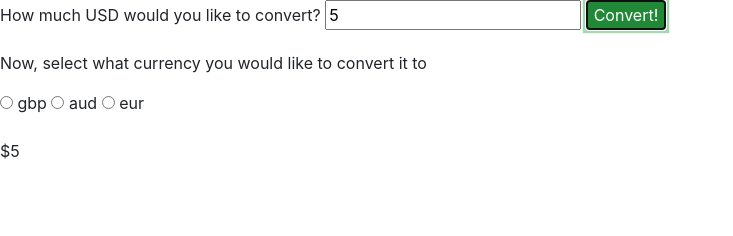
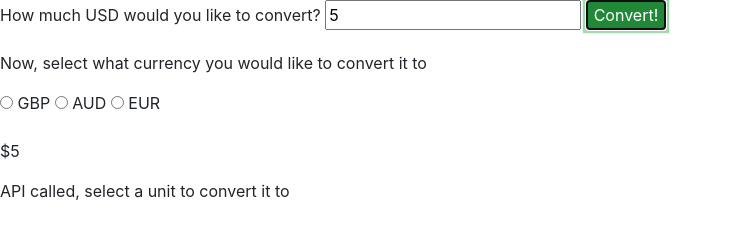
Before and after one commit to josephjacksonw/Currency-Exchanger, a website built with webpack: page src/index.html in a window 1280 px wide. Both pictures are taken after typing "5" into the empty fields and a click on the button "Convert!". Shown: the whole page, without its empty margins (0-733 px from the left). Built offline with nearby package versions, Linux system fonts and the light colour scheme; no server answers.

Commit message:
Project correctly calls converted currency

```diff
--- a/src/css/styles.css
+++ b/src/css/styles.css
@@ -0,0 +1,7 @@
+.hidden {
+  display: none;
+}
+
+#noneinput {
+  display: none;
+}
--- a/src/index.html
+++ b/src/index.html
@@ -9,15 +9,21 @@
     <input id="usd" name="usd" type="number" min="0.01" step="0.01">
     <button class="btn-success" type="submit">Convert!</button>
   </form>
-  <form id="currencies">
-    <p>Now, select what currency you would like to convert it to</p>
-    <input type="radio" id="gbp" name="currency" value="gbp">
-    <label for="gbp">gbp</label>
-    <input type="radio" id="aud" name="currency" value="aud">
-    <label for="aud">aud</label>
-    <input type="radio" id="eur" name="currency" value="eur">
-    <label for="eur">eur</label>
-  </form>
-  <div class="outputs" id="outputs"></div>
+  <div class="hidden" id="currencyForm">
+    <form id="currencies">
+      <p>Now, select what currency you would like to convert it to</p>
+      <input type="radio" id="GBP" name="currency" value="GBP">
+      <label for="GBP">GBP</label>
+      <input type="radio" id="AUD" name="currency" value="AUD">
+      <label for="AUD">AUD</label>
+      <input type="radio" id="EUR" name="currency" value="EUR">
+      <label for="EUR">EUR</label>
+      <span id="noneinput"><input type="radio" id="none" name="currency" value="none" checked="checked">
+      <label for="none">NONE</label></span>
+    </form>
+  </div>
+  <div class="outputs" id="outputs">
+    <span id="conversion"></span>
+  </div>
 </body>
 </gbp>
--- a/src/index.js
+++ b/src/index.js
@@ -21,6 +21,7 @@ function pullCurrencies(request) {
       } else {
         printCurrencies(response, request)
       }
+
       // console.log(response.message)
       // console.log(response.cause)
       // console.log(response.toString()) // this one will output it
@@ -54,6 +55,20 @@ function pullCurrencies(request) {
 //   document.getElementById("outputs").appendChild(p2);
 // }
 
+// function convert(e) {
+//   e.preventDefault();
+//   let currency = document.querySelector('input[name="currency"]:checked').value
+//   let p = document.createElement("p")
+//   p.innerText= currency
+
+//   // oh shit then I guess it won't just hold that info for me will it
+//   // or I can just call it again lol
+//   // or don't call it until they hit this one
+//   // or since this is from the other function maybe its still saved?
+//   // new plan, see if currencies says anything in the handleform
+//   document.getElementById("conversion").appendChild(p);
+// }
+
 
 function printCurrencies(response, request) {
   console.log("printCurrnecies");
@@ -61,6 +76,23 @@ function printCurrencies(response, request) {
   let p = document.createElement("p");
   p.innerText = "$" + request;
   document.getElementById("outputs").appendChild(p);
+  let currency = document.querySelector('input[name="currency"]:checked').value;
+  console.log(currency)
+  if (currency === "none") {
+    let p2 = document.createElement("p");
+    p2.innerText = "API called, select a unit to convert it to";
+    document.getElementById("outputs").appendChild(p2);
+  } else {
+    let p2 = document.createElement("p");
+    let conversion = response.conversion_rates[currency]
+    p2.innerText = "Your money is equal to " + (request * conversion) + " in " + currency
+    console.log("im checking the object output")
+    console.log(response)
+    console.log(response.conversion_rates)
+    console.log(response["conversion_rates"].AED) //this one does pull AED
+    console.log(response.conversion_rates[currency]) //ok this one is it
+    document.getElementById("outputs").appendChild(p2)
+  }
 }
 
 function printError(response, request) {
@@ -75,6 +107,12 @@ function handleForm(e) {
   e.preventDefault();
   const usd = document.querySelector("#usd").value;
   pullCurrencies(usd)
+  let outputclear = document.getElementById("outputs")
+  outputclear.innerHTML = null
+
+  // this doesn't work so I would need to switch it to inside of the printCurrencies
+  document.getElementById("currencyForm").removeAttribute("class")
+  //document.querySelector("form#currencies").addEventListener("click", convert);
 }
 
 window.addEventListener("load", function() {
@@ -82,6 +120,12 @@ window.addEventListener("load", function() {
 });
 
 /*
+
+
+my understanding: they input and it calls the api, I need to make the second part not appear until after they submit, then it will ask them what kind of thing they want. Which means I need to create the event listener at some point in there
+
+
+
 
 So right now, they can put in a value. when they hit submit I take that number and call the api to bring up the conversion api. The error check now sends the error to the right spot along with the error code
 
```
